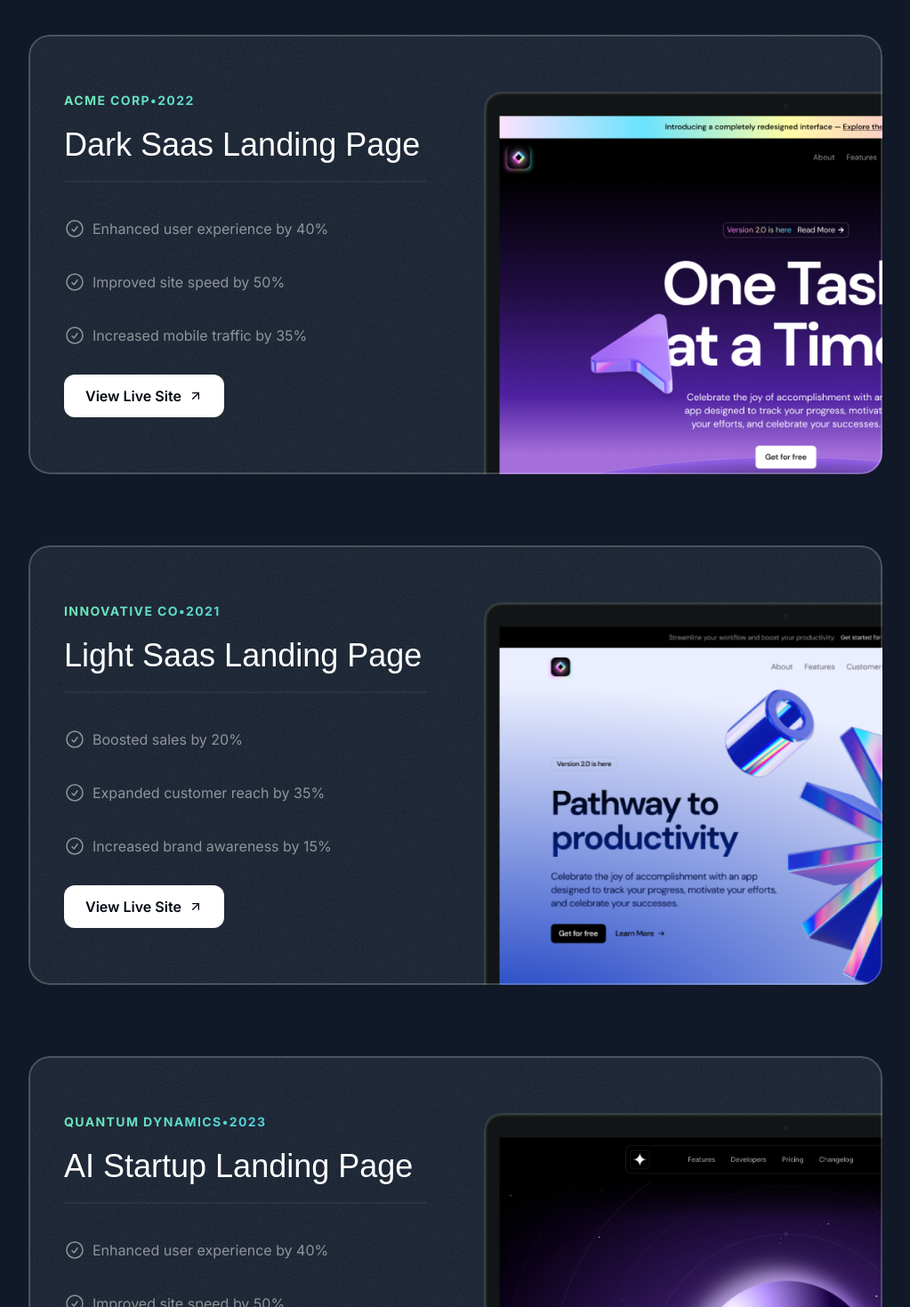
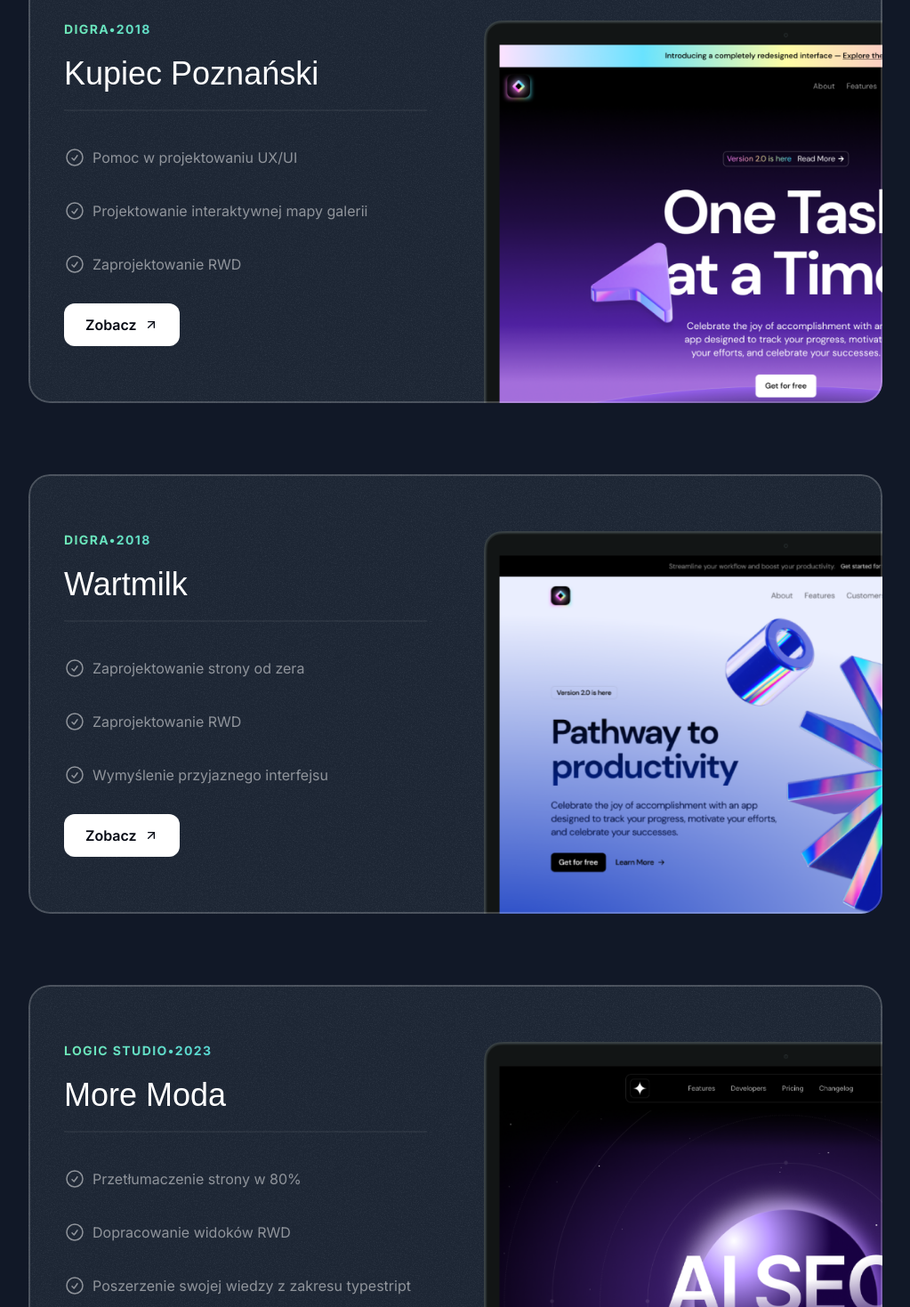
Before and after one commit to JStepnowski/portfolio, a Next.js app: page / in a window 1280 px wide. Shown: the part 1331-2800 px from the top of the page at 89% size, without its empty margins (128-1151 px from the left). Built offline with nearby package versions, Linux system fonts and the light colour scheme; a web font is replaced by a local one.

Commit message:
poprawka stron/wgranie cv

```diff
--- a/next.config.mjs
+++ b/next.config.mjs
@@ -1,9 +1,14 @@
 /** @type {import('next').NextConfig} */
 const nextConfig = {
   experimental: {
-    appDir: true,
-    turbo: false, // 🚀 Wyłącza Turbopack
+    turbo: {}, // ✅ Turbo musi być obiektem, a nie `false`
   },
+
+  output: 'export', // ✅ Dodaj tę opcję dla statycznego eksportu
+  images: {
+    unoptimized: true, // ✅ Potrzebne dla statycznego eksportu Next.js
+  },
+
   webpack(config) {
     // Grab the existing rule that handles SVG imports
     const fileLoaderRule = config.module.rules.find((rule) => rule.test?.test?.('.svg'));
--- a/package.json
+++ b/package.json
@@ -6,7 +6,8 @@
     "dev": "next dev",
     "build": "next build",
     "start": "next start",
-    "lint": "next lint"
+    "lint": "next lint",
+    "type": "module"
   },
   "dependencies": {
     "@svgr/webpack": "^8.1.0",
--- a/src/sections/About.tsx
+++ b/src/sections/About.tsx
@@ -96,16 +96,18 @@ export const AboutSection = () => {
     <div className='py-20 lg:py-28'>
       <div className='container'>
         <SectionHeader
-          eyebrow='About Me'
-          title='A glimpse Into My World'
-          description='Learn more about who I am, what I do, and what inspires me.'
+          eyebrow='O mnie'
+          title='Rzut oka na mój świat'
+          description='Dowiedz się więcej o tym, kim jestem, co robię i co mnie inspiruje.'
         />
         <div className='mt-20 flex flex-col gap-8'>
           <div className='grid grid-cols-1 gap-8 md:grid-cols-5 lg:grid-cols-3'>
             <Card className='h-[320px] md:col-span-2 lg:col-span-1'>
-              <CardHeader title='Moje CV' description='Pobierz moje CV' />
+              <CardHeader title='Moje CV' description='Pobierz moje CV klikając w obrazek' />
               <div className='w-30 mx-auto'>
-                <Image src={cvImage} alt='Moje CV' />
+                <a href='cv.pdf' download>
+                  <Image src={cvImage} alt='Moje CV' />
+                </a>
               </div>
             </Card>
             <Card className='h-[320px] md:col-span-3 lg:col-span-2'>
--- a/src/sections/Header.tsx
+++ b/src/sections/Header.tsx
@@ -1,27 +1,27 @@
 'use client';
-import * as Scroll from 'react-scroll';
+import {Link} from 'react-scroll';
 
 export const Header = () => {
   return (
     <div className='flex justify-center items-center fixed top-3 w-full z-10'>
       <nav className='flex gap-1 p-0.5 border border-white/15 rounded-full bg-white/10 backdrop-blur'>
-        <Scroll.Link to='home' smooth={true} duration={500} className='nav-item'>
+        <Link to='home' smooth={true} duration={500} className='nav-item'>
           Home
-        </Scroll.Link>
-        <Scroll.Link to='projekty' smooth={true} duration={500} className='nav-item'>
+        </Link>
+        <Link to='projekty' smooth={true} duration={500} className='nav-item'>
           Projekty
-        </Scroll.Link>
-        <Scroll.Link to='o-mnie' smooth={true} duration={500} className='nav-item'>
+        </Link>
+        <Link to='o-mnie' smooth={true} duration={500} className='nav-item'>
           O mnie
-        </Scroll.Link>
-        <Scroll.Link
+        </Link>
+        <Link
           to='kontakt'
           smooth={true}
           duration={500}
           className='nav-item bg-white text-gray-900 hover:bg-white/70 hover:text-gray-900'
         >
           Kontakt
-        </Scroll.Link>
+        </Link>
       </nav>
     </div>
   );
--- a/src/sections/Hero.tsx
+++ b/src/sections/Hero.tsx
@@ -1,4 +1,5 @@
-import ArrowDown from '@/assets/icons/arrow-down.svg';
+'use client';
+
 import SparkleIcon from '@/assets/icons/sparkle.svg';
 import StarIcon from '@/assets/icons/star.svg';
 import grainImage from '@/assets/images/grain.jpg';
@@ -118,16 +119,20 @@ export const HeroSection = () => {
               aplikacji mobilnych.
             </p>
           </div>
-          <div className='flex flex-col md:flex-row justify-center items-center mt-8 gap-4'>
-            <button className='inline-flex items-center gap-2 border border-white/15 px-6 h-12 rounded-xl'>
+          {/* <div className='flex flex-col md:flex-row justify-center items-center mt-8 gap-4'>
+            <Link to='projekty' smooth={true} duration={500} offset={-50}>
+              <button className='inline-flex items-center gap-2 border border-white/15 px-6 h-12 rounded-xl cursor-pointer'>
                 <span className='font-semibold'>Moje Projekty</span>
                 <ArrowDown className='size-4' />
               </button>
-            <button className='inline-flex items-center gap-2 border border-white bg-white text-gray-900 h-12 px-6 rounded-xl'>
+            </Link>
+            <Link to='kontakt' smooth={true} duration={500} offset={-50}>
+              <button className='inline-flex items-center gap-2 border border-white bg-white text-gray-900 h-12 px-6 rounded-xl cursor-pointer'>
                 <span>👋</span>
                 <span className='font-semibold'>Kontakt</span>
               </button>
-          </div>
+            </Link>
+          </div> */}
         </div>
       </div>
     </div>
--- a/src/sections/Projects.tsx
+++ b/src/sections/Projects.tsx
@@ -10,39 +10,39 @@ import Image from 'next/image';
 // TUTAJ FIRMY/OSIĄGNIĘCIA
 const portfolioProjects = [
   {
-    company: 'Acme Corp',
-    year: '2022',
-    title: 'Dark Saas Landing Page',
+    company: 'DIGRA',
+    year: '2018',
+    title: 'Kupiec Poznański',
     results: [
-      {title: 'Enhanced user experience by 40%'},
-      {title: 'Improved site speed by 50%'},
-      {title: 'Increased mobile traffic by 35%'},
+      {title: 'Pomoc w projektowaniu UX/UI'},
+      {title: 'Projektowanie interaktywnej mapy galerii'},
+      {title: 'Zaprojektowanie RWD'},
     ],
-    link: 'https://youtu.be/4k7IdSLxh6w',
+    link: 'https://www.kupiecpoznanski.pl',
     image: darkSaasLandingPage,
   },
   {
-    company: 'Innovative Co',
-    year: '2021',
-    title: 'Light Saas Landing Page',
+    company: 'DIGRA',
+    year: '2018',
+    title: 'Wartmilk',
     results: [
-      {title: 'Boosted sales by 20%'},
-      {title: 'Expanded customer reach by 35%'},
-      {title: 'Increased brand awareness by 15%'},
+      {title: 'Zaprojektowanie strony od zera'},
+      {title: 'Zaprojektowanie RWD'},
+      {title: 'Wymyślenie przyjaznego interfejsu'},
     ],
-    link: 'https://youtu.be/7hi5zwO75yc',
+    link: 'https://www.osmsieradz.pl',
     image: lightSaasLandingPage,
   },
   {
-    company: 'Quantum Dynamics',
+    company: 'Logic Studio',
     year: '2023',
-    title: 'AI Startup Landing Page',
+    title: 'More Moda',
     results: [
-      {title: 'Enhanced user experience by 40%'},
-      {title: 'Improved site speed by 50%'},
-      {title: 'Increased mobile traffic by 35%'},
+      {title: 'Przetłumaczenie strony w 80%'},
+      {title: 'Dopracowanie widoków RWD'},
+      {title: 'Poszerzenie swojej wiedzy z zakresu typestript'},
     ],
-    link: 'https://youtu.be/Z7I5uSRHMHg',
+    link: '',
     image: aiStartupLandingPage,
   },
 ];
@@ -93,7 +93,7 @@ export const ProjectsSection = () => {
                   </ul>
                   <a href={project.link}>
                     <button className='bg-white text-gray-950 h-12 w-full md:w-auto px-6 rounded-xl font-semibold inline-flex items-center justify-center gap-2 mt-8'>
-                      <span>View Live Site</span>
+                      <span>Zobacz</span>
                       <ArrowUpRightIcon className='size-4' />
                     </button>
                   </a>
```
Also changed, not shown: 1 other file (tests, documents, lock files or other folders). Lines whose indentation alone changed are shown as unchanged.
